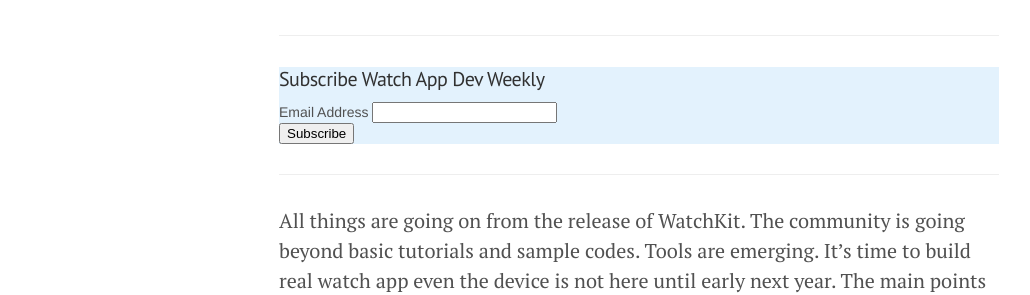
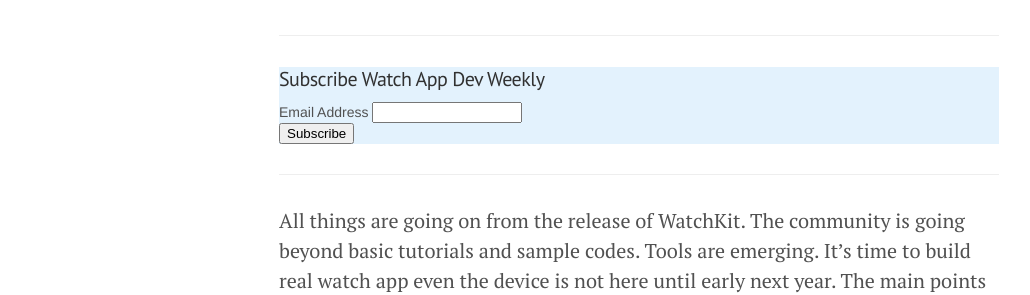
Before and after one commit to GitPeng/GitPeng.github.io, a Jekyll site: the page built from _posts/2014-11-30-Watch-App-Dev-Weekly-Issue-2.md, in a window 1280 px wide. Shown: the part 207-502 px from the top of the page, without its empty margins (1-1031 px from the left). Built offline with Jekyll 4.4.1, drawn with Linux system fonts in a browser that asks for light colours; Markdown is read by kramdown in place of the engine named in the settings; comment, search, counter and statistics services are not loaded.

```diff
--- a/_posts/2014-11-30-Watch-App-Dev-Weekly-Issue-2.md
+++ b/_posts/2014-11-30-Watch-App-Dev-Weekly-Issue-2.md
@@ -14,7 +14,7 @@
 	<h4>Subscribe Watch App Dev Weekly </h4>
 <div class="mc-field-group">
 	<label for="mce-EMAIL">Email Address </label>
-	<input type="email" value="" name="EMAIL" class="required email" id="mce-EMAIL" style="width=150px">
+	<input type="email" value="" name="EMAIL" class="required email" id="mce-EMAIL" style="width:150px">
 </div>
 	<div id="mce-responses" class="clear">
 		<div class="response" id="mce-error-response" style="display:none"></div>
```
